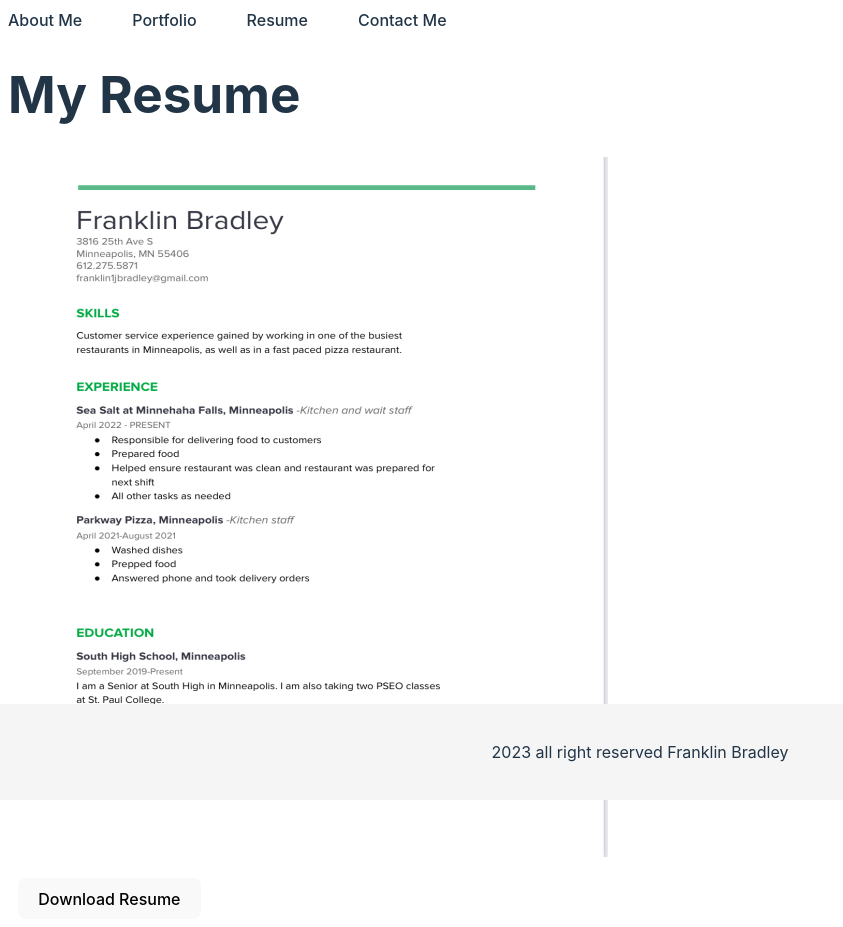
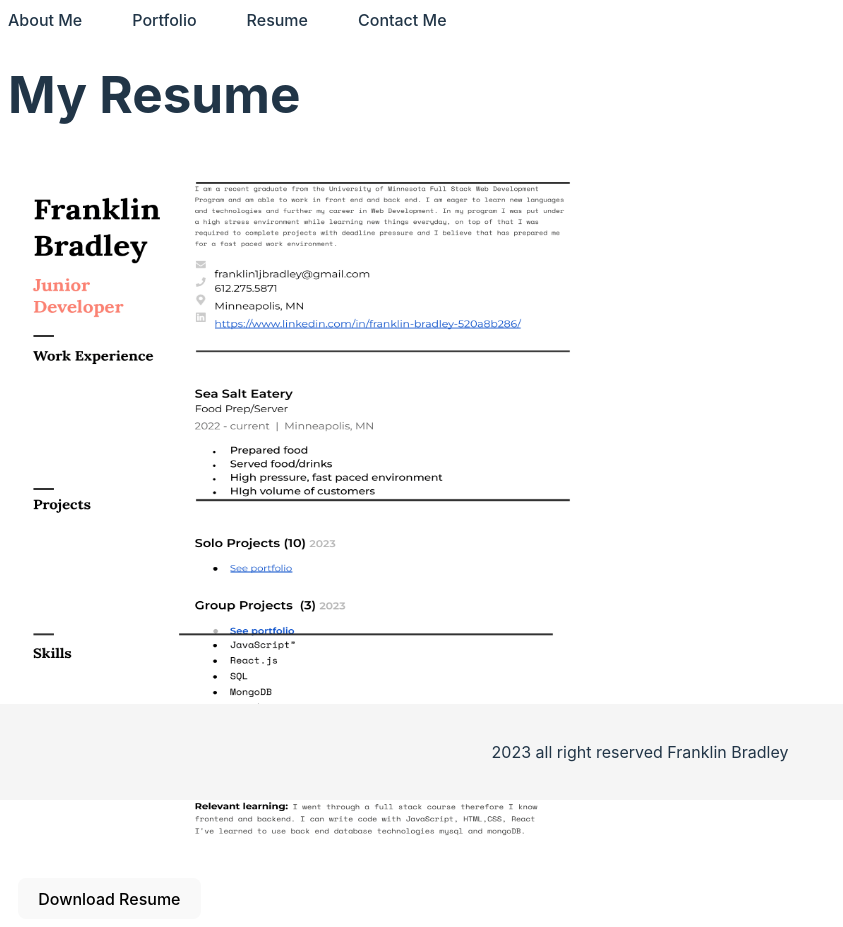
Before and after one commit to FranklinBrad/Hungry, a React (Vite) app: page /resume in a window 1280 px wide. Shown: the whole page, without its empty margins (0-843 px from the left). Built offline with nearby package versions, Linux system fonts and the light colour scheme.

Commit message:
new resume

```diff
--- a/src/pages/Resume.jsx
+++ b/src/pages/Resume.jsx
@@ -1,4 +1,4 @@
-import Resume1 from "../images/image0.jpeg";
+ import Resume2 from "../images/resume2.png"
 import Button from "react-bootstrap/Button";
 function Resume() {
   return (
@@ -7,10 +7,10 @@ function Resume() {
         <h1>My Resume</h1>
       </div>
       <div className="resdoc">
-        <img className="resumepic" src={Resume1}></img>
+        <img className="resumepic" src={Resume2}></img>
       </div>
       <div className="download">
-        <a href={Resume1} download="resume">
+        <a href={Resume2} download="resume">
           <Button variant="secondary">Download Resume</Button>{" "}
         </a>
       </div>
```
Also changed, not shown: src/images/resume2.png (added).
